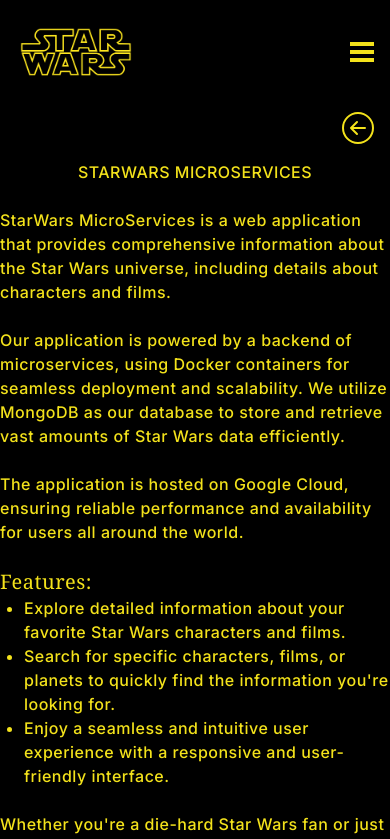
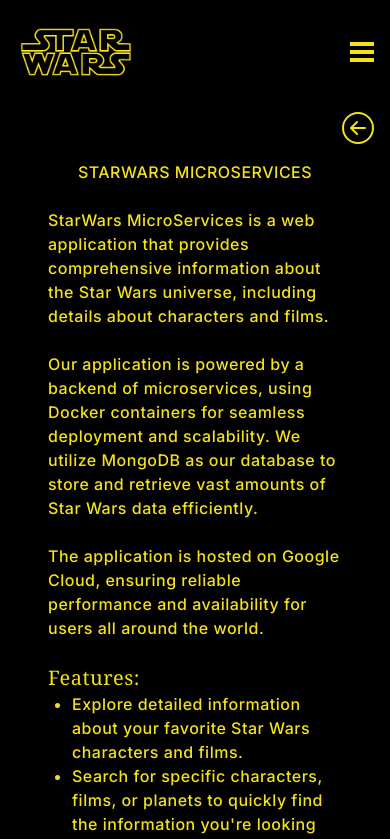
Before and after one commit to pablolospe/starwars-front-2, a Next.js app: page /static in a window 390 px wide. Shown: the top 839 px of the page. Built offline with nearby package versions, Linux system fonts and the light colour scheme.

Commit message:
error arreglau

```diff
--- a/app/static/page.js
+++ b/app/static/page.js
@@ -5,7 +5,7 @@
 
 function Static() {
   return (
-    <div className="my-40 mx-12 md:w-[60%] mx-auto font-medium">
+    <div className="my-40 mx-12 md:w-[60%] md:mx-auto font-medium">
       <HomeText />
       <Link href="/">
         <button className="fixed top-28 right-4 md:right-8 h-8 w-8 hover:scale-105 transition-transform">
```
